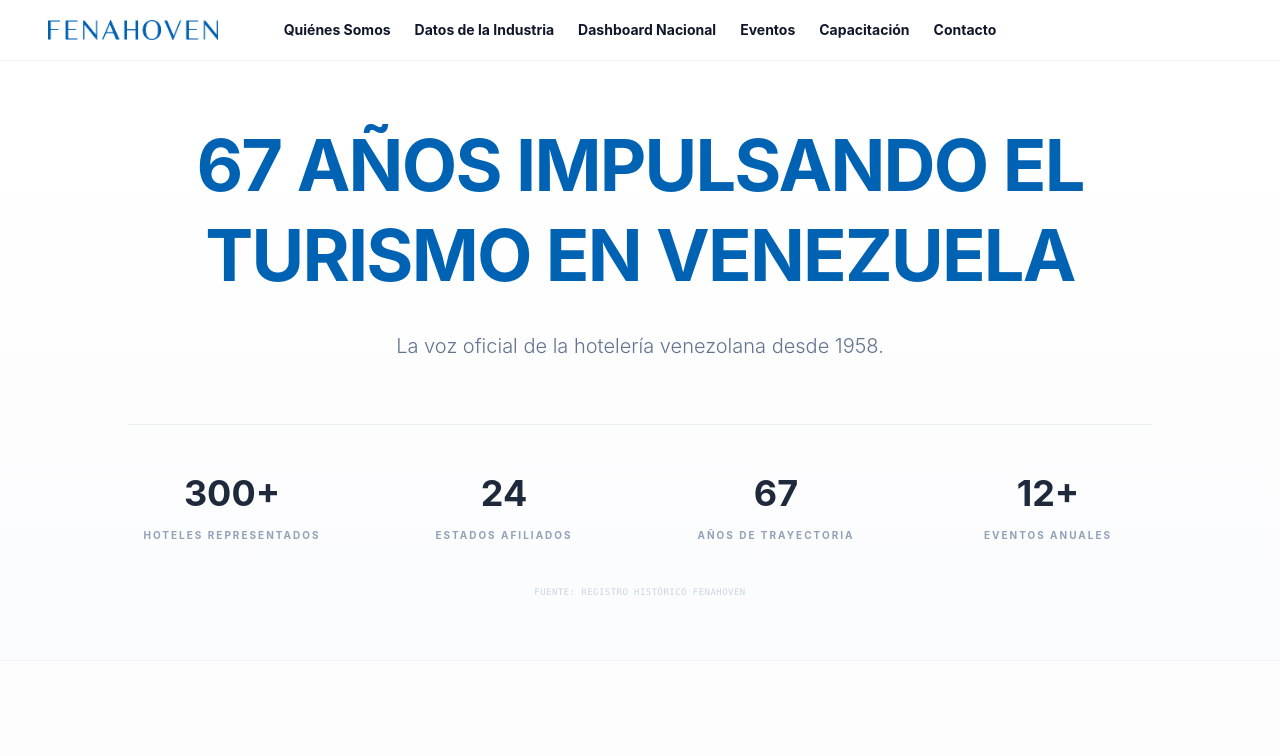
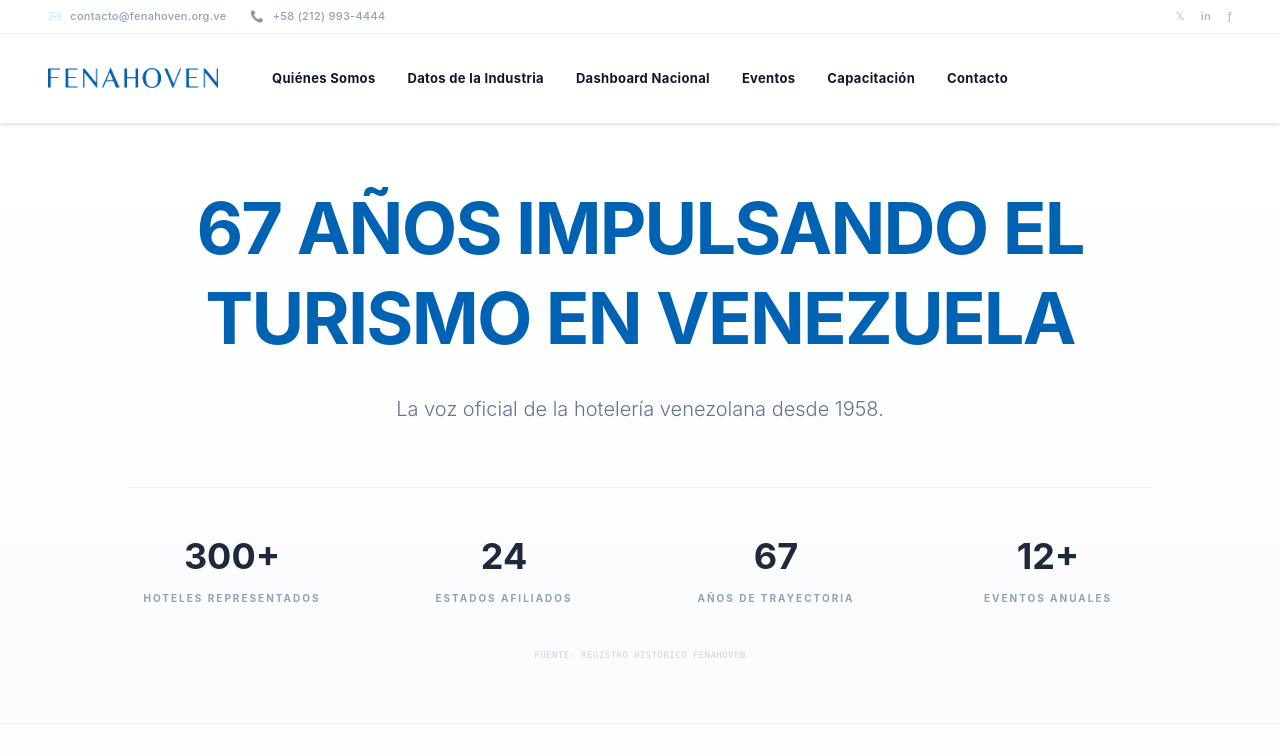
Before and after one commit to shirleybernaez-hub/fenahoven, a React (Vite) app: page /web in a window 1280 px wide. Shown: the top 756 px of the page. Built offline with nearby package versions, Linux system fonts and the light colour scheme; grey boxes are pictures that could not be loaded; the HTML template or start-up script is replaced by a standard one.

Commit message:
Navbar institucional clonando la estructura premium de Hotrec

```diff
--- a/src/Web.jsx
+++ b/src/Web.jsx
@@ -27,11 +27,32 @@
   return (
     <div className="min-h-screen bg-[#FDFDFD] font-sans text-slate-900 antialiased">
 
-      {/* NAVBAR INSTITUCIONAL */}
-      <nav className="border-b border-slate-100 bg-white sticky top-0 z-50 px-6 py-4 md:px-12">
-        <div className="max-w-7xl mx-auto flex flex-col gap-4 md:flex-row md:items-center relative">
+      {/* 1. TOP BAR (BARRA SUPERIOR INSPIRADA EN HOTREC) */}
+      <div className="bg-[#FFFFFF] border-b border-slate-100 py-2 px-6 md:px-12 text-slate-400 text-[11px] font-medium tracking-wide">
+        <div className="max-w-7xl mx-auto flex flex-col sm:flex-row justify-between items-center gap-2">
+          {/* Contacto Izquierda */}
+          <div className="flex items-center gap-6">
+            <span className="flex items-center gap-2">
+              <span className="opacity-60">✉</span> contacto@fenahoven.org.ve
+            </span>
+            <span className="flex items-center gap-2">
+              <span className="opacity-60">📞</span> +58 (212) 993-4444
+            </span>
+          </div>
+          {/* Redes Derecha (Marcadores de posición elegantes) */}
+          <div className="flex items-center gap-4 opacity-70">
+            <span className="cursor-pointer hover:text-[#0062B2]">𝕏</span>
+            <span className="cursor-pointer hover:text-[#0062B2] font-bold">in</span>
+            <span className="cursor-pointer hover:text-[#0062B2]">ƒ</span>
+          </div>
+        </div>
+      </div>
 
-          {/* Logo Principal (Reducido al 50% y alineado a la izquierda) */}
+      {/* 2. NAVBAR PRINCIPAL ALTO PREMIUM */}
+      <nav className="bg-white sticky top-0 z-50 px-6 py-8 md:px-12 border-b border-slate-200/80 shadow-sm">
+        <div className="max-w-7xl mx-auto flex flex-col gap-6 md:flex-row md:items-center relative">
+
+          {/* Logo Principal (Compacto a la izquierda) */}
           <div className="flex items-center justify-center md:justify-start md:absolute">
             <img
               src="/logofenahoven_azul.png"
@@ -40,8 +61,8 @@
             />
           </div>
 
-          {/* Menú de Enlaces Totalmente Centrado y con color #10172A */}
-          <div className="flex-1 flex flex-wrap gap-x-6 gap-y-2 items-center justify-center text-xs md:text-sm font-bold text-[#10172A]">
+          {/* Menú de Enlaces Totalmente Centrado, Bold, Color #10172A */}
+          <div className="flex-1 flex flex-wrap gap-x-8 gap-y-3 items-center justify-center text-xs md:text-[13px] font-bold text-[#10172A] tracking-wide">
             <a
               href="/quienes-somos"
               target="_blank"
```
